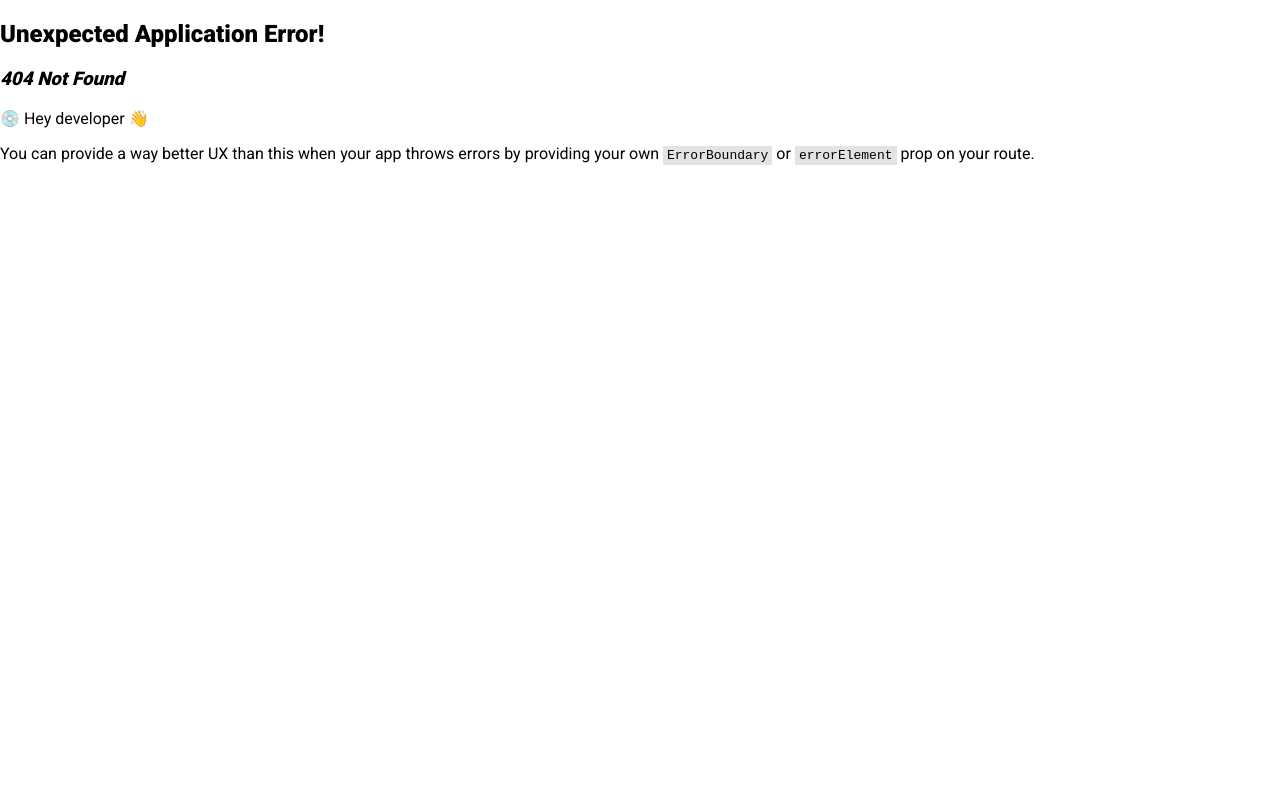
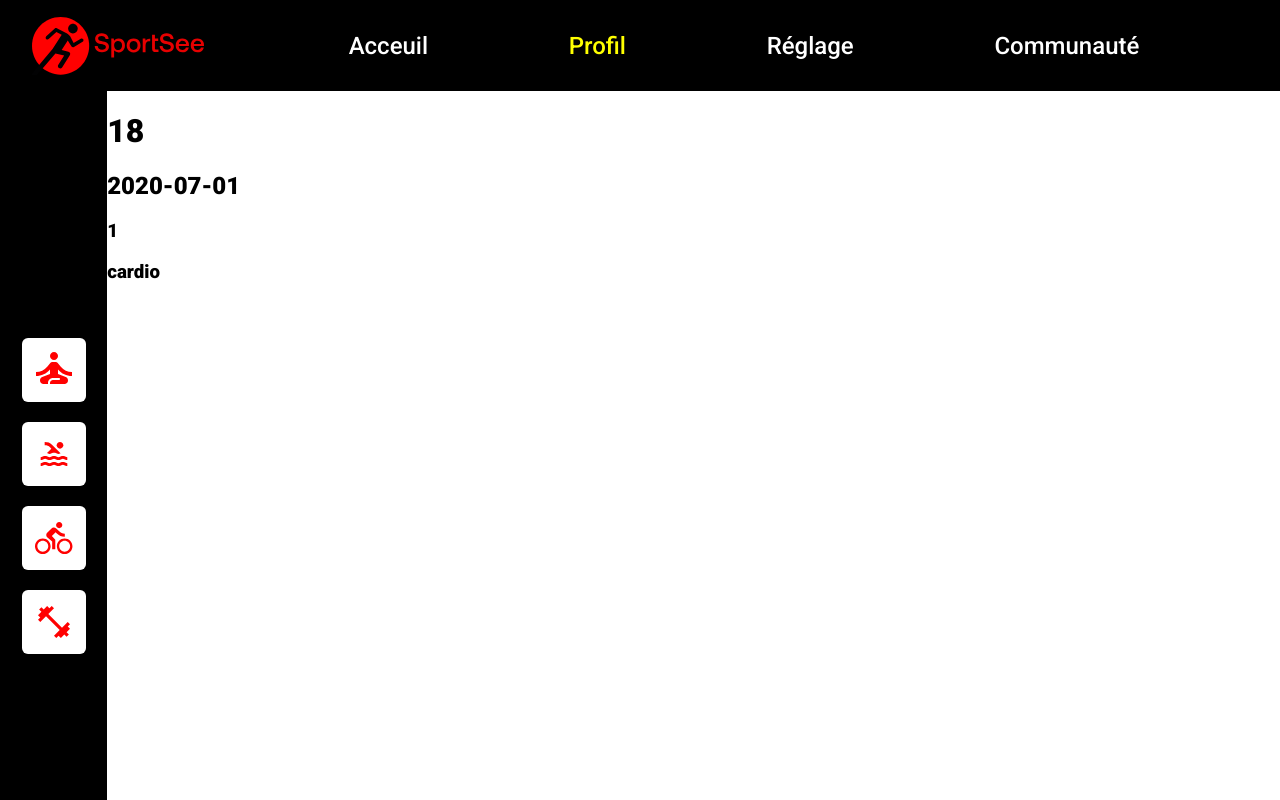
Before and after one commit to LinhLou/sport-see, a React (Create React App) app: page /user/18 in a window 1280 px wide. Before the commit this address had no page. Shown: the top 800 px of the page. Built offline with nearby package versions, Linux system fonts and the light colour scheme.

Commit message:
mock_api and getData

```diff
--- /dev/null
+++ b/src/App/getData.jsx
@@ -0,0 +1,32 @@
+class GetUserData {
+  constructor(baseURL,Id){
+    this.baseURL = baseURL;
+    this.Id = Id;
+  }
+
+  async getUserById () {
+    const res = await fetch(`${this.baseURL}${this.Id}`);
+    const userInfos = await res.json();
+    return userInfos;
+  }
+
+  async getUserActivityById (){
+    const res = await fetch(`${this.baseURL}${this.Id}/activity`);
+    const userActivity = await res.json();
+    return userActivity;
+  }
+
+  async getUserAverageSession(){
+    const res = await fetch(`${this.baseURL}${this.Id}/average-sessions`);
+    const userAverageSession = await res.json();
+    return userAverageSession;
+  }
+
+  async getUserPerformance(){
+    const res = await fetch(`${this.baseURL}${this.Id}/performance`);
+    const userPerformance = await res.json();
+    return userPerformance;
+  }
+}
+
+export default GetUserData;
--- /dev/null
+++ b/src/App/mockAPI.jsx
@@ -0,0 +1,106 @@
+const mockAPI = {
+  18 :{
+    getUserById () {
+      return Promise.resolve({
+        "data":{"id":18,
+                "userInfos":{"firstName":"Cecilia","lastName":"Ratorez","age":34},
+                "score":0.3,
+                "keyData":{"calorieCount":2500,"proteinCount":90,"carbohydrateCount":150,
+                "lipidCount":120}}
+      })
+    },
+    getUserActivityById (){
+      return Promise.resolve({
+        "data":{"userId":18,
+                "sessions":[{"day":"2020-07-01","kilogram":70,"calories":240},
+                            {"day":"2020-07-02","kilogram":69,"calories":220},
+                            {"day":"2020-07-03","kilogram":70,"calories":280},
+                            {"day":"2020-07-04","kilogram":70,"calories":500},
+                            {"day":"2020-07-05","kilogram":69,"calories":160},
+                            {"day":"2020-07-06","kilogram":69,"calories":162},
+                            {"day":"2020-07-07","kilogram":69,"calories":390}]}
+      })
+    },
+    getUserAverageSession(){
+      return Promise.resolve({
+        "data":{"userId":18,
+                "sessions":[{"day":1,"sessionLength":30},
+                            {"day":2,"sessionLength":40},
+                            {"day":3,"sessionLength":50},
+                            {"day":4,"sessionLength":30},
+                            {"day":5,"sessionLength":30},
+                            {"day":6,"sessionLength":50},
+                            {"day":7,"sessionLength":50}]}
+      })
+    },
+    getUserPerformance(){
+      return Promise.resolve({
+        "data":{"userId":18,
+                "kind":{"1":"cardio",
+                        "2":"energy",
+                        "3":"endurance",
+                        "4":"strength",
+                        "5":"speed",
+                        "6":"intensity"},
+                "data":[{"value":200,"kind":1},
+                        {"value":240,"kind":2},
+                        {"value":80,"kind":3},
+                        {"value":80,"kind":4},
+                        {"value":220,"kind":5},
+                        {"value":110,"kind":6}]}
+      })
+    }
+  },
+  12 :{
+    getUserById () {
+      return Promise.resolve({
+        "data":{"id":12,
+                "userInfos":{"firstName":"Karl","lastName":"Dovineau","age":31},
+                "todayScore":0.12,
+                "keyData":{"calorieCount":1930,"proteinCount":155,"carbohydrateCount":290,"lipidCount":50}}
+      })
+    },
+    getUserActivityById (){
+      return Promise.resolve({
+        "data":{"userId":12,
+                "sessions":[{"day":"2020-07-01","kilogram":80,"calories":240},
+                            {"day":"2020-07-02","kilogram":80,"calories":220},
+                            {"day":"2020-07-03","kilogram":81,"calories":280},
+                            {"day":"2020-07-04","kilogram":81,"calories":290},
+                            {"day":"2020-07-05","kilogram":80,"calories":160},
+                            {"day":"2020-07-06","kilogram":78,"calories":162},
+                            {"day":"2020-07-07","kilogram":76,"calories":390}]}
+      })
+    },
+    getUserAverageSession(){
+      return Promise.resolve({
+        "data":{"userId":12,
+                "sessions":[{"day":1,"sessionLength":30},
+                            {"day":2,"sessionLength":23},
+                            {"day":3,"sessionLength":45},
+                            {"day":4,"sessionLength":50},
+                            {"day":5,"sessionLength":0},
+                            {"day":6,"sessionLength":0},
+                            {"day":7,"sessionLength":60}]}
+      })
+    },
+    getUserPerformance(){
+      return Promise.resolve({
+        "data":{"userId":12,
+                "kind":{"1":"cardio",
+                        "2":"energy",
+                        "3":"endurance",
+                        "4":"strength",
+                        "5":"speed",
+                        "6":"intensity"},
+                "data":[{"value":80,"kind":1},
+                        {"value":120,"kind":2},
+                        {"value":140,"kind":3},
+                        {"value":50,"kind":4},
+                        {"value":200,"kind":5},
+                        {"value":90,"kind":6}]}
+      })
+    }
+  }
+}
+export default mockAPI;
--- a/src/App/routes.jsx
+++ b/src/App/routes.jsx
@@ -1,5 +1,8 @@
 import { createBrowserRouter, createRoutesFromElements, Route } from 'react-router-dom';
-import Profil from '../Pages/Profil';
+import Profil, { userInfosLoader } from '../Pages/Profil';
+import Acceuil from '../Pages/Acceuil';
+import Reglage from '../Pages/Reglage';
+import Communaute from '../Pages/Communaute';
 import Layout from '../Components/Layout';
 
 const router = createBrowserRouter(
@@ -7,8 +10,22 @@ const router = createBrowserRouter(
     <Route path='/' element={<Layout/>}>
       <Route
         path= '/'
+        element={<Acceuil />}
+      />
+      <Route
+        path= '/user/:id'
+        loader={userInfosLoader}
         element={<Profil />}
       />
+      <Route
+        path= 'reglage'
+        element={<Reglage />}
+      />
+      <Route
+        path= 'communaute'
+        element={<Communaute />}
+      />
+
     </Route>
   )
 );
--- a/src/Components/Layout.jsx
+++ b/src/Components/Layout.jsx
@@ -1,17 +1,37 @@
-import React from 'react';
+import React, { useRef, useEffect } from 'react';
 import { Link, Outlet, useLocation } from 'react-router-dom';
 import LayoutStyled from '../Styles/Layout.styled';
 import Profil from '../Pages/Profil';
+import Acceuil from '../Pages/Acceuil';
+import Reglage from '../Pages/Reglage';
+import Communaute from '../Pages/Communaute';
 
 
 export default function Layout() {
   const location = useLocation();
-  let active='active';
-  if(location.pathname='/'){
-    active='active';
-  }else{
-    active='inactive';
-  }
+  const refAcceuil = useRef();
+  const refProfil = useRef();
+  const refReglage = useRef();
+  const refCommunaute = useRef();
+  useEffect(()=>{
+    if(location.pathname=='/'){
+      refAcceuil.current.className='active';
+    }else if(location.pathname.includes('/user/')){
+      refProfil.current.className='active';
+    }else if(location.pathname=='/reglage'){
+      refReglage.current.className='active';
+    }else if(location.pathname=='/communaute'){
+      refCommunaute.current.className='active';
+    }
+    return ()=>{
+      refAcceuil.current.className='inactive';
+      refProfil.current.className='inactive';
+      refReglage.current.className='inactive';
+      refCommunaute.current.className='inactive';
+    }
+  })
+
+
   return (
     <LayoutStyled>
       <header>
@@ -36,10 +56,10 @@ export default function Layout() {
           </svg>
         </div>
         <nav>
-          <Link to='/' element={<Profil/>} >Acceuil</Link>
-          <Link to='/' element={<Profil/>} className={active}>Profil</Link>
-          <Link to='/' element={<Profil/>} >Réglage</Link>
-          <Link to='/' element={<Profil/>} >Communauté</Link>
+          <Link to='/' element={<Acceuil/>} ref ={refAcceuil}>Acceuil</Link>
+          <Link to='/user/18' element={<Profil/>} ref ={refProfil}>Profil</Link>
+          <Link to='/reglage' element={<Reglage/>} ref ={refReglage}>Réglage</Link>
+          <Link to='/communaute' element={<Communaute/>} ref ={refCommunaute}>Communauté</Link>
         </nav>
       </header>
       <main>
--- /dev/null
+++ b/src/Pages/Acceuil.jsx
@@ -0,0 +1,7 @@
+import React from 'react';
+
+export default function Acceuil() {
+  return (
+    <h1>Page Acceuil</h1>
+  )
+}
--- /dev/null
+++ b/src/Pages/Communaute.jsx
@@ -0,0 +1,7 @@
+import React from 'react'
+
+export default function Communaute() {
+  return (
+    <h1>Page Communauté</h1>
+  )
+}
--- a/src/Pages/Profil.jsx
+++ b/src/Pages/Profil.jsx
@@ -1,12 +1,36 @@
 import React from 'react';
+import { useParams, useLoaderData } from 'react-router-dom';
 import PageProfilStyles from '../Styles/pageProfil.styled';
+import mockAPI from '../App/mockAPI';
+import GetUserData from '../App/getData';
 
 
 
 export default function Profil() {
+  const { id } = useParams();
+  const { generalInfos, activity, sessions, performances } = useLoaderData()
+
   return (
     <PageProfilStyles>
-      Hello
+      <h1>{generalInfos['data'].id}</h1>
+      <h2>{activity['data'].sessions[0].day}</h2>
+      <h3>{sessions['data'].sessions[0].day}</h3>
+      <h3>{performances['data'].kind["1"]}</h3>
     </PageProfilStyles>
   )
 }
+
+export const  userInfosLoader = async({params})=>{
+  const { id } = params;
+  // const res = new GetUserData('http://localhost:4000/user/',id);
+  // const generalInfos = await res.getUserById();
+  // const activity = await res.getUserActivityById();
+  // const sessions = await res.getUserAverageSession();
+  // const performances = await res.getUserPerformance();
+  const generalInfos = await mockAPI[id].getUserById();
+  const activity = await mockAPI[id].getUserActivityById();
+  const sessions = await mockAPI[id].getUserAverageSession();
+  const performances = await mockAPI[id].getUserPerformance();
+
+  return { generalInfos, activity, sessions, performances }
+}
--- /dev/null
+++ b/src/Pages/Reglage.jsx
@@ -0,0 +1,7 @@
+import React from 'react'
+
+export default function Reglage() {
+  return (
+    <h1>Page Réglage</h1>
+  )
+}
--- a/src/Styles/GlobalStyles.styled.js
+++ b/src/Styles/GlobalStyles.styled.js
@@ -5,6 +5,7 @@ const GlobalStyles = createGlobalStyle`
     margin:0;
     box-sizing:border-box;
     font-family: 'Roboto', sans-serif;
+    color:black;
   }
 `
 
--- a/src/Styles/Layout.styled.js
+++ b/src/Styles/Layout.styled.js
@@ -3,8 +3,6 @@ import styled from 'styled-components';
 const LayoutStyled = styled.div`
   min-height: 768px;
   min-width: 1024px;
-  color: white;
-  background-color: red;
   display: grid;
   grid-template-columns: 1fr;
   grid-template-rows: 91px 1fr;
@@ -51,6 +49,7 @@ const LayoutStyled = styled.div`
     padding-top: 247px;
     display: grid;
     grid-template-rows: min-content 1fr;
+    color: white;
 
     div{
       display: flex;
```
